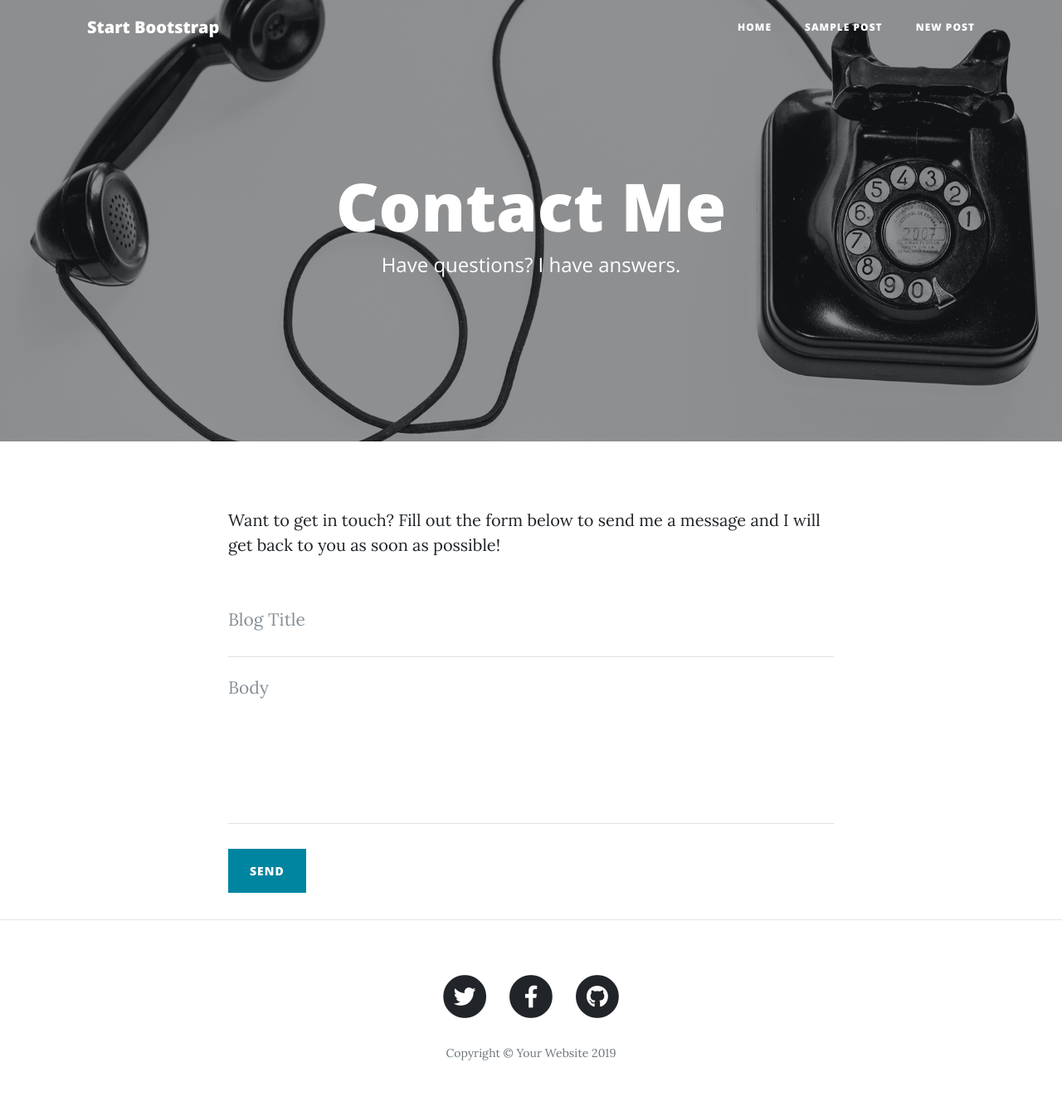
After one commit to amarteragundi/my-blog, a Node server app: page /posts/new in a window 1280 px wide. The commit adds this page. Shown: the whole page at 83% size. Run offline with Node 20, Linux system fonts and the light colour scheme; some libraries are stand-ins or nearby versions.

Commit message:
Create posts and display posts

```diff
--- a/index.js
+++ b/index.js
@@ -1,18 +1,31 @@
 const express = require("express");
-
 const app = express();
 const ejs = require("ejs");
+const mongoose = require("mongoose");
+const path = require("path");
+const bodyParser = require("body-parser");
+
+// importing BlogPost Schema
+const BlogPost = require("./models/BlogPost");
+// setting the static folder
 app.use(express.static("public"));
+
+// parsing the request body
+app.use(bodyParser.json());
+app.use(bodyParser.urlencoded({ extended: true }));
+
+// setting the view engine to ejs
 app.set("view engine", "ejs");
 
-const path = require("path");
-
+// connecting to database
+mongoose.connect("mongodb://localhost/my_database", { useNewUrlParser: true });
 app.listen(3000, () => {
   console.log("App on 3000 port");
 });
 
-app.get("/", (req, res) => {
-  res.render("index");
+app.get("/", async (req, res) => {
+  const blogposts = await BlogPost.find({});
+  res.render("index", { blogposts });
 });
 
 app.get("/about", (req, res) => {
@@ -26,3 +39,15 @@ app.get("/contact", (req, res) => {
 app.get("/post", (req, res) => {
   res.render("post");
 });
+
+// create a new post
+app.get("/posts/new", (req, res) => {
+  res.render("create");
+});
+
+// fetching the post data
+app.post("/posts/store", async (req, res) => {
+  //   create a new post in mongo
+  await BlogPost.create(req.body);
+  res.redirect("/");
+});
--- a/package.json
+++ b/package.json
@@ -18,10 +18,12 @@
   "homepage": "https://github.com/amarteragundi/my-blog#readme",
   "dependencies": {
     "@fortawesome/fontawesome-free": "5.10.2",
+    "body-parser": "^1.19.0",
     "bootstrap": "4.3.1",
     "ejs": "^3.1.2",
     "express": "^4.17.1",
-    "jquery": "3.4.1"
+    "jquery": "3.4.1",
+    "mongoose": "^5.9.13"
   },
   "devDependencies": {
     "nodemon": "^2.0.3"
--- /dev/null
+++ b/views/create.ejs
@@ -0,0 +1,96 @@
+<!DOCTYPE html>
+<html lang="en">
+  <%- include('layouts/header') -%>
+
+  <body>
+    <!-- Navigation -->
+    <%- include('layouts/nav') -%>
+
+    <!-- Page Header -->
+    <header
+      class="masthead"
+      style="background-image: url('/img/contact-bg.jpg');"
+    >
+      <div class="overlay"></div>
+      <div class="container">
+        <div class="row">
+          <div class="col-lg-8 col-md-10 mx-auto">
+            <div class="page-heading">
+              <h1>Contact Me</h1>
+              <span class="subheading">Have questions? I have answers.</span>
+            </div>
+          </div>
+        </div>
+      </div>
+    </header>
+
+    <!-- Main Content -->
+    <div class="container">
+      <div class="row">
+        <div class="col-lg-8 col-md-10 mx-auto">
+          <p>
+            Want to get in touch? Fill out the form below to send me a message
+            and I will get back to you as soon as possible!
+          </p>
+          <!-- Contact Form - Enter your email address on line 19 of the mail/contact_me.php file to make this form work. -->
+          <!-- WARNING: Some web hosts do not allow emails to be sent through forms to common mail hosts like Gmail or Yahoo. It's recommended that you use a private domain email address! -->
+          <!-- To use the contact form, your site must be on a live web host with PHP! The form will not work locally! -->
+          <form
+            name="sentMessage"
+            id="contactForm"
+            novalidate
+            action="/posts/store"
+            method="POST"
+          >
+            <div class="control-group">
+              <div class="form-group floating-label-form-group controls">
+                <label>Blog Title</label>
+                <input
+                  type="text"
+                  class="form-control"
+                  placeholder="Blog Title"
+                  id="title"
+                  name="title"
+                  required
+                  data-validation-required-message="Please enter your blog title."
+                />
+                <p class="help-block text-danger"></p>
+              </div>
+            </div>
+            <div class="control-group">
+              <div class="form-group floating-label-form-group controls">
+                <label>Body</label>
+                <textarea
+                  rows="5"
+                  class="form-control"
+                  placeholder="Body"
+                  id="body"
+                  name="body"
+                  required
+                  data-validation-required-message="Please enter a message."
+                ></textarea>
+                <p class="help-block text-danger"></p>
+              </div>
+            </div>
+            <br />
+            <div id="success"></div>
+            <div class="form-group">
+              <button
+                type="submit"
+                class="btn btn-primary"
+                id="sendMessageButton"
+              >
+                Send
+              </button>
+            </div>
+          </form>
+        </div>
+      </div>
+    </div>
+
+    <hr />
+
+    <!-- Footer -->
+    <%- include('layouts/footer') -%> <%- include('layouts/scripts') -%>
+  </body>
+</html>
--- a/views/layouts/header.ejs
+++ b/views/layouts/header.ejs
@@ -10,11 +10,11 @@
   <title>My Blog</title>
 
   <!-- Bootstrap core CSS -->
-  <link href="vendor/bootstrap/css/bootstrap.min.css" rel="stylesheet" />
+  <link href="/vendor/bootstrap/css/bootstrap.min.css" rel="stylesheet" />
 
   <!-- Custom fonts for this template -->
   <link
-    href="vendor/fontawesome-free/css/all.min.css"
+    href="/vendor/fontawesome-free/css/all.min.css"
     rel="stylesheet"
     type="text/css"
   />
@@ -30,5 +30,5 @@
   />
 
   <!-- Custom styles for this template -->
-  <link href="css/clean-blog.min.css" rel="stylesheet" />
+  <link href="/css/clean-blog.min.css" rel="stylesheet" />
 </head>
--- a/views/layouts/nav.ejs
+++ b/views/layouts/nav.ejs
@@ -20,13 +20,10 @@
           <a class="nav-link" href="/">Home</a>
         </li>
         <li class="nav-item">
-          <a class="nav-link" href="/about">About</a>
-        </li>
-        <li class="nav-item">
           <a class="nav-link" href="/post">Sample Post</a>
         </li>
         <li class="nav-item">
-          <a class="nav-link" href="/contact">Contact</a>
+          <a class="nav-link" href="/posts/new">New Post</a>
         </li>
       </ul>
     </div>
--- a/views/layouts/scripts.ejs
+++ b/views/layouts/scripts.ejs
@@ -1,6 +1,6 @@
 <!-- Bootstrap core JavaScript -->
-<script src="vendor/jquery/jquery.min.js"></script>
-<script src="vendor/bootstrap/js/bootstrap.bundle.min.js"></script>
+<script src="/vendor/jquery/jquery.min.js"></script>
+<script src="/vendor/bootstrap/js/bootstrap.bundle.min.js"></script>
 
 <!-- Custom scripts for this template -->
-<script src="js/clean-blog.min.js"></script>
+<script src="/js/clean-blog.min.js"></script>
```
Also changed, not shown: models/BlogPost.js (added, +11 -0 lines), test.js (added, +28 -0 lines), views/index.ejs (+4 -50 lines), 1 other file.
